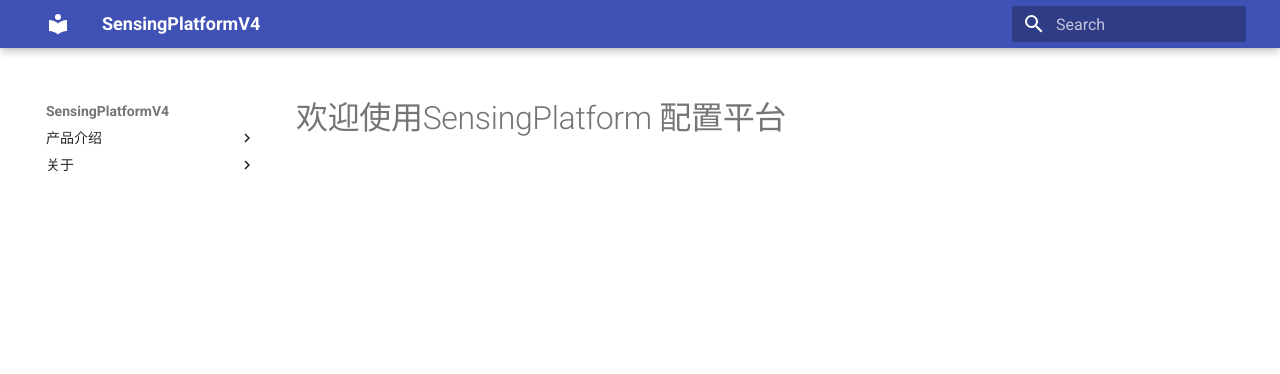
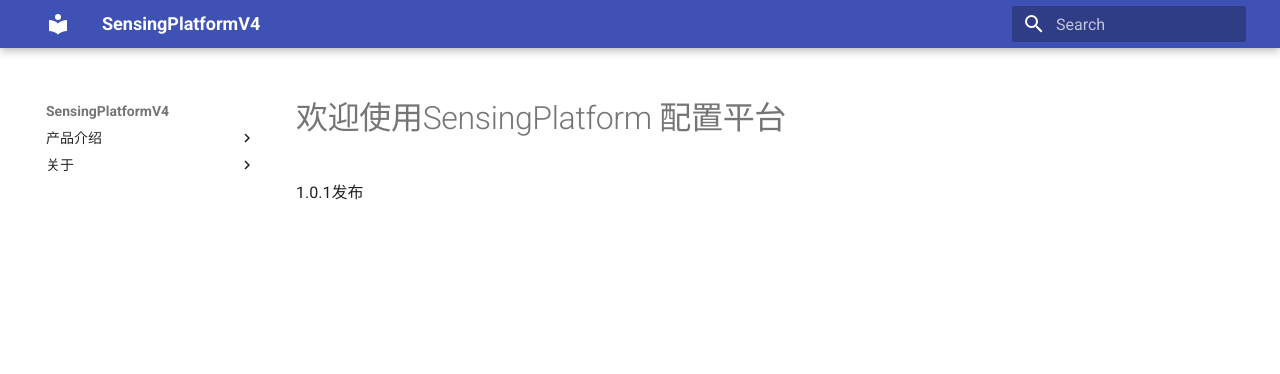
Before and after one commit to troncell/SensingPlatformDocs, an MkDocs documentation site: the page built from docs/index.md, in a window 1280 px wide. Shown: the top 374 px of the page. Built offline with MkDocs 1.6.1 and Material for MkDocs 9.7.7, drawn with Linux system fonts in a browser that asks for light colours.

Commit message:
Update index.md

```diff
--- a/docs/index.md
+++ b/docs/index.md
@@ -1 +1,3 @@
 # 欢迎使用SensingPlatform 配置平台
+
+1.0.1发布
```
